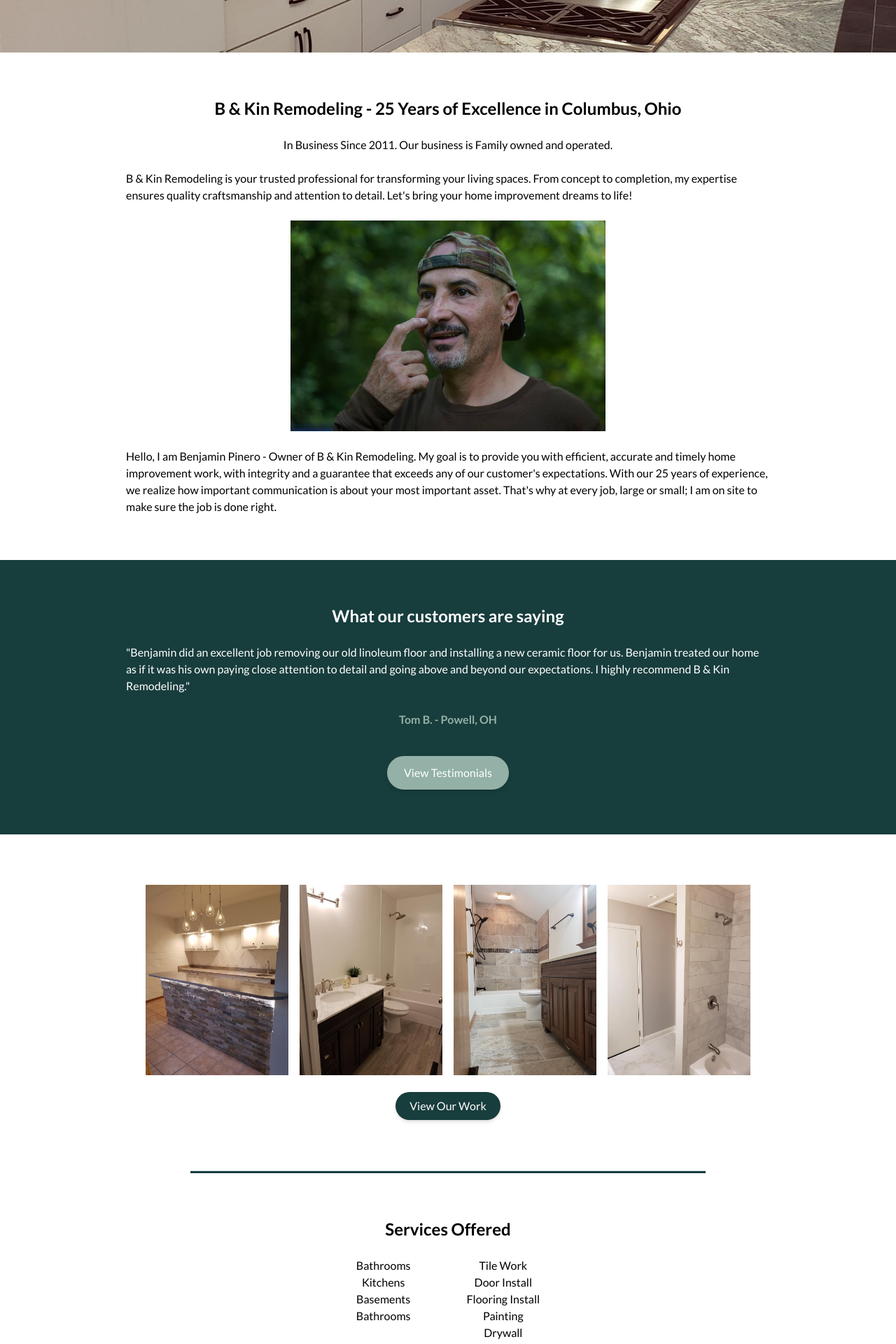
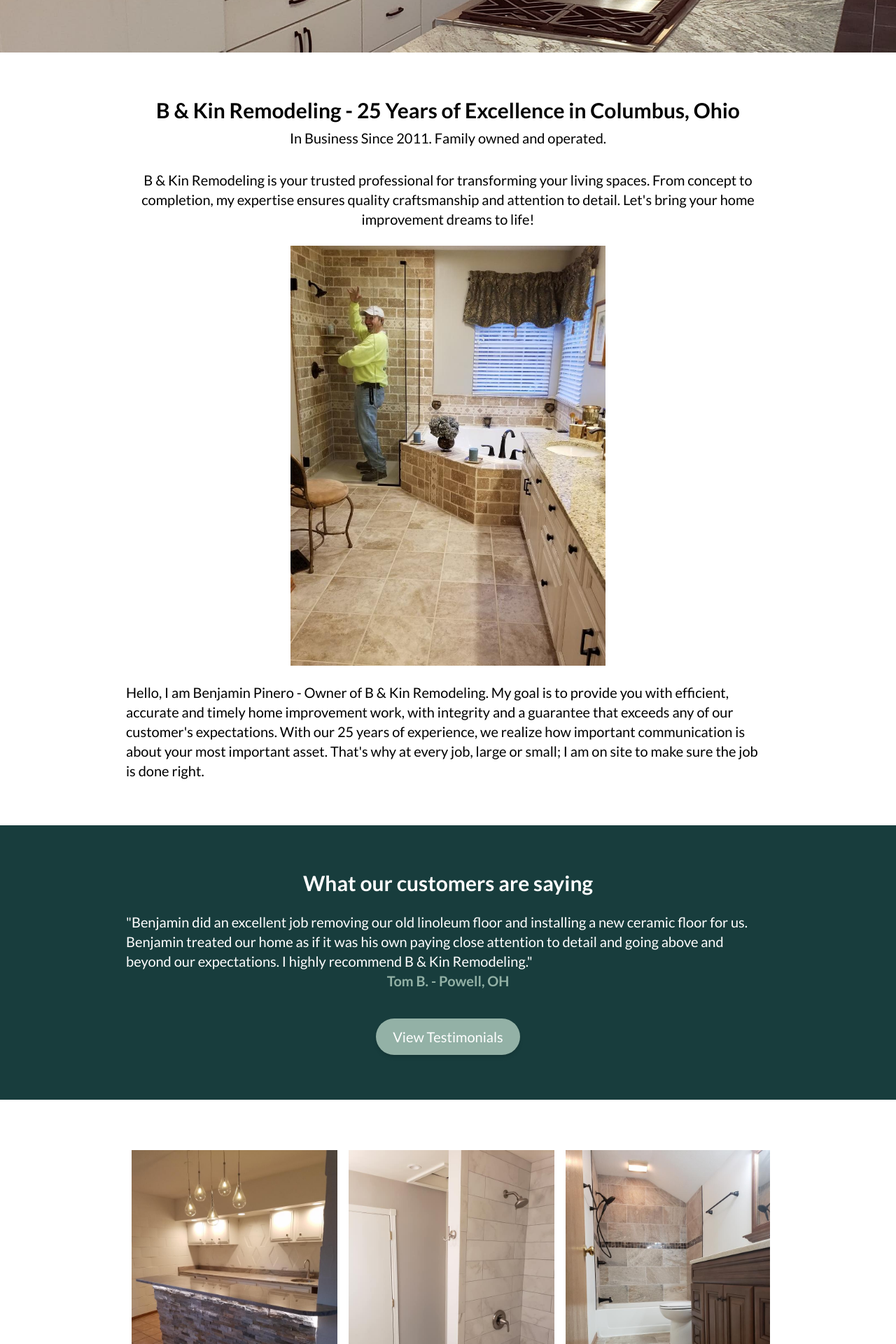
Before and after one commit to jppoullet/b-and-kin-remodeling, a React (Vite) app: page / in a window 1280 px wide. Shown: the part 520-2440 px from the top of the page at 70% size. Built offline with nearby package versions, Linux system fonts and the light colour scheme.

Commit message:
slider image loop functionality

```diff
--- a/src/App.jsx
+++ b/src/App.jsx
@@ -6,7 +6,7 @@
 
 function App() {
   return (
-    <div className="font-lato">
+    <div className="font-lato md:text-xl text-lg">
       <Navbar />
 
       <main className="mt-[95px]">
--- a/src/assets/index.js
+++ b/src/assets/index.js
@@ -21,7 +21,7 @@
 import SmallKitchenAfter from "../assets/images/small-kitchen-after.jpg";
 import SmallKitchenBefore from "../assets/images/small-kitchen-before.jpg";
 
-export { HomePageImg, AboutMeImg };
+export { HomePageImg, AboutMeImg, BathroomPosing };
 
 export const images = [
   {
@@ -32,7 +32,7 @@
   {
     id: 2,
     room: "bath",
-    img: Bathroom,
+    img: Shower,
   },
   {
     id: 3,
@@ -42,7 +42,7 @@
   {
     id: 4,
     room: "bath",
-    img: Shower,
+    img: Bathroom,
   },
   {
     id: 5,
--- a/src/cards/ContactCard.jsx
+++ b/src/cards/ContactCard.jsx
@@ -62,13 +62,13 @@
   return (
     <div>
       <div className="text-center">
-        <h2 className="text-xl font-bold">
+        <h2 className="md:text-3xl text-2xl font-bold">
           Make your remodeling dreams come true.
           <br />
           Reach out today!
         </h2>
-        <br />
-        <p>
+
+        <p className="mt-8">
           <a
             href="tel:6143906882"
             aria-label="Phone Number"
@@ -144,7 +144,7 @@
         <div className="my-2 w-1/2 lg:w-1/4 mx-auto">
           <button
             type="submit"
-            className="uppercase text-sm font-bold tracking-wide bg-primary text-white p-3 rounded-lg w-full
+            className="uppercase tracking-wide bg-primary text-white p-3 rounded-lg w-full
               focus:outline-none focus:shadow-outline hover:bg-secondary transition duration-500"
           >
             Send Message
--- a/src/components/Modal.jsx
+++ b/src/components/Modal.jsx
@@ -28,46 +28,76 @@
   };
 
   const prevImg = () => {
-    setCurrentImg((currentImg) => (currentImg === 0 ? 0 : currentImg - 1));
+    // setCurrentImg((currentImg) =>
+    //   currentImg === 0 ? images.length - 1 : currentImg - 1
+    // );
     let slider = document.getElementById("sliderr");
-    slider.scrollLeft = slider.scrollLeft - 100;
+    if (currentImg === 0) {
+      slider.scrollTo(10000, 0);
+      setCurrentImg(images.length - 1);
+    } else {
+      slider.scrollLeft = slider.scrollLeft - 100;
+      setCurrentImg(currentImg - 1);
+    }
   };
 
   const nextImg = () => {
-    setCurrentImg((currentImg) =>
-      currentImg === images.length - 1 ? images.length - 1 : currentImg + 1
-    );
+    // setCurrentImg((currentImg) =>
+    //   currentImg === images.length - 1 ? 0 : currentImg + 1
+    // );
+    // // let nextImgBtn = document.getElementById("nextImgBtn");
     let slider = document.getElementById("sliderr");
-    slider.scrollLeft = slider.scrollLeft + 100;
+    if (currentImg === images.length - 1) {
+      slider.scrollTo(0, 0);
+      setCurrentImg(0);
+    } else {
+      slider.scrollLeft = slider.scrollLeft + 100;
+      setCurrentImg(currentImg + 1);
+    }
   };
 
   return (
     <>
       <button
-        className="rounded-full bg-primary text-white py-2 px-5 my-2 shadow-md"
+        className="rounded-full bg-primary text-white py-2 px-5 my-2 shadow-md hover:bg-alternate hover:scale-105 transform transition duration-150"
         onClick={toggleDialog}
       >
         View Our Work
       </button>
       <dialog
         ref={dialogRef}
-        className="min-w-full min-h-full text-white text-6xl bg-black bg-opacity-90"
+        className="min-w-full min-h-full text-white bg-black bg-opacity-90"
       >
         <div className="flex flex-col justify-center items-center">
-          <div className="h-[600px] w-full flex flex-col justify-center relative">
+          <div className="h-[600px] w-full flex justify-center px-9">
+            <div className="flex items-center">
+              <button
+                id="prevImgBtn"
+                className="rounded-full p-2 text-black bg-white opacity-80 hover:opacity-100"
+              >
+                <BsChevronCompactLeft
+                  className="size-5 md:size-8"
+                  onClick={prevImg}
+                />
+              </button>
+            </div>
             <img
               src={images[currentImg].img}
               alt=""
-              className="object-contain h-[600px] px-10"
+              className="object-contain h-[600px] px-0"
             />
-            <div className="flex items-center justify-between absolute w-full">
-              <button className="text-2xl rounded-full p-2 text-black bg-white opacity-80 hover:opacity-100">
-                <BsChevronCompactLeft className="size-5" onClick={prevImg} />
-              </button>
-              <button className="text-2xl rounded-full p-2 text-black bg-white opacity-80 hover:opacity-100">
-                <BsChevronCompactRight className="size-5" onClick={nextImg} />
+            <div className="flex items-center">
+              <button
+                id="nextImgBtn"
+                className="rounded-full p-2 text-black bg-white opacity-80 hover:opacity-100"
+              >
+                <BsChevronCompactRight
+                  className="size-5 md:size-8"
+                  onClick={nextImg}
+                />
               </button>
             </div>
+            {/* <div className="flex items-center justify-between absolute w-full"></div> */}
           </div>
 
           <div className="flex items-center">
@@ -86,6 +116,9 @@
                   src={image.img}
                   alt="/"
                   key={image.id}
+                  onClick={() => {
+                    setCurrentImg(image.img);
+                  }}
                 ></img>
               ))}
             </div>
--- a/src/components/Navbar.jsx
+++ b/src/components/Navbar.jsx
@@ -4,12 +4,6 @@
 import Btn from "./Btn";
 
 const Navbar = () => {
-  const activeLink = ({ isActive }) => {
-    return isActive
-      ? "text-white font-bold block p-2 my-0 after:block after:h-1 after:w-full after:bg-secondary"
-      : "block relative p-2 my-0 hover:font-bold after:block after:scale-x-0 after:h-1 after:w-full after:bg-secondary after:transition after:ease-in-out after:duration-200 after:hover:scale-x-100";
-  };
-
   const [mobileMenuActive, setMobileMenuActive] = useState(false);
 
   const mobileMenuActiveHandler = () => {
@@ -59,7 +53,7 @@
   );
 
   return (
-    <nav className="bg-primary w-full fixed top-0">
+    <nav className="bg-primary w-full fixed top-0 z-50">
       {/* Desktop View */}
       <div className="grid grid-cols-3 items-center mx-10 py-1 md:max-w-[1200px] xl:mx-auto">
         {/* Social Contact Us */}
--- a/src/components/TestimonialsModal.jsx
+++ b/src/components/TestimonialsModal.jsx
@@ -18,7 +18,7 @@
     <>
       <button
         onClick={toggleDialog}
-        className="md:bg-secondary bg-secondary text-white py-3 px-6 rounded-full shadow-md hover:bg-alternate transition duration-300"
+        className="md:bg-secondary bg-secondary text-white py-3 px-6 rounded-full shadow-md hover:bg-alternate hover:scale-105 transform transition duration-150"
       >
         View Testimonials
       </button>
@@ -27,9 +27,9 @@
         className="min-w-full min-h-full text-white  bg-black bg-opacity-90"
       >
         <div>
-          <h1 className="text-center text-2xl pt-20 pb-10">
+          <h2 className="text-center md:text-3xl text-2xl pt-20 pb-10">
             Read what our customers have to say
-          </h1>
+          </h2>
           <div className="grid md:grid-cols-3 grid-cols-1 gap-5 mx-10">
             {reviews.map((review) => (
               <div
@@ -37,8 +37,8 @@
                 className="bg-primary text-white rounded-md p-3 shadow-md"
               >
                 <p>{review.Review}</p>
-                <br />
-                <p className="text-secondary">
+
+                <p className="text-secondary mt-2">
                   {review.Name} - {review.Location}
                 </p>
               </div>
--- a/src/sections/AboutSection.jsx
+++ b/src/sections/AboutSection.jsx
@@ -1,27 +1,27 @@
 import React from "react";
-import { AboutMeImg } from "../assets/index";
+import { BathroomPosing } from "../assets/index";
 
 const AboutSection = () => {
   return (
     <div className="py-16">
-      <h1 className="text-2xl text-center font-bold">
+      <h1 className="md:text-3xl text-2xl text-center font-bold">
         B & Kin Remodeling - 25 Years of Excellence in Columbus, Ohio
       </h1>
-      <br />
-      <p className="text-center">
-        In Business Since 2011. Our business is Family owned and operated.
+      <p className="text-center mt-2">
+        In Business Since 2011. Family owned and operated.
       </p>
-      <br />
-      <p className="mx-auto">
+      <p className="mx-auto mt-8 text-center">
         B & Kin Remodeling is your trusted professional for transforming your
         living spaces. From concept to completion, my expertise ensures quality
         craftsmanship and attention to detail. Let's bring your home improvement
         dreams to life!
       </p>
-      <br />
-      <img src={AboutMeImg} alt="ben-img" className="w-[450px] mx-auto" />
-      <br />
-      <p>
+      <img
+        src={BathroomPosing}
+        alt="ben-img"
+        className="w-[450px] mx-auto mt-6"
+      />
+      <p className="mt-6">
         Hello, I am Benjamin Pinero - Owner of B & Kin Remodeling. My goal is to
         provide you with efficient, accurate and timely home improvement work,
         with integrity and a guarantee that exceeds any of our customer's
--- a/src/sections/GallerySection.jsx
+++ b/src/sections/GallerySection.jsx
@@ -25,7 +25,7 @@
         >
           {homePageImages.map((image) => (
             <img
-              className="w-[220px] inline-block p-2 cursor-point ease-in-out duration-200"
+              className="w-[310px] inline-block p-2 cursor-point ease-in-out duration-200"
               src={image.img}
               alt="/"
               key={image.id}
--- a/src/sections/ServicesSection.jsx
+++ b/src/sections/ServicesSection.jsx
@@ -3,9 +3,9 @@
 const ServicesSection = () => {
   return (
     <div className="text-center w-full">
-      <h2 className="text-2xl font-bold">Services Offered</h2>
-      <br />
-      <div className="flex justify-between gap-20">
+      <h2 className="md:text-3xl text-2xl font-bold">Services Offered</h2>
+
+      <div className="flex justify-between gap-20 mt-3">
         <ul>
           <li>Bathrooms</li>
           <li>Kitchens</li>
--- a/src/sections/TestimonialsSection.jsx
+++ b/src/sections/TestimonialsSection.jsx
@@ -5,17 +5,15 @@
 const TestimonialsSection = () => {
   return (
     <div className="text-white mx-auto px-10 py-16 max-w-[1000px]">
-      <h2 className="text-center text-2xl font-bold">
+      <h2 className="text-center md:text-3xl text-2xl font-bold">
         What our customers are saying
       </h2>
-      <br />
-      <p>
+      <p className="mt-6">
         "Benjamin did an excellent job removing our old linoleum floor and
         installing a new ceramic floor for us. Benjamin treated our home as if
         it was his own paying close attention to detail and going above and
         beyond our expectations. I highly recommend B & Kin Remodeling."
       </p>
-      <br />
       <p className="font-bold text-center text-secondary">
         Tom B. - Powell, OH
       </p>
```
